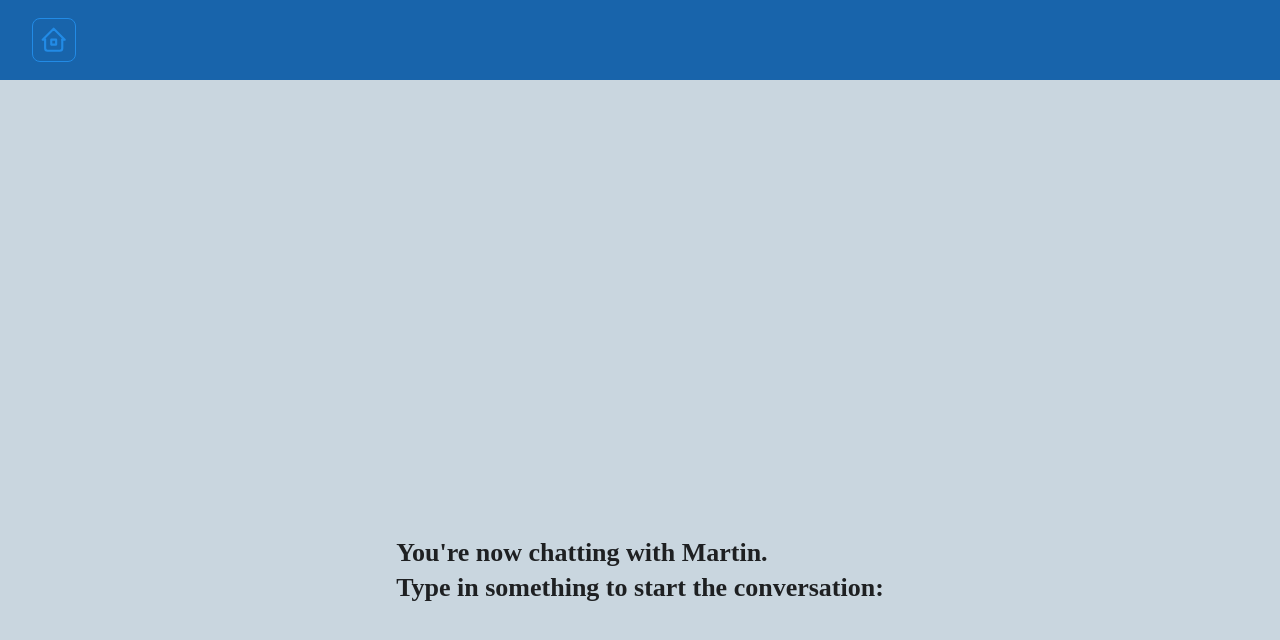
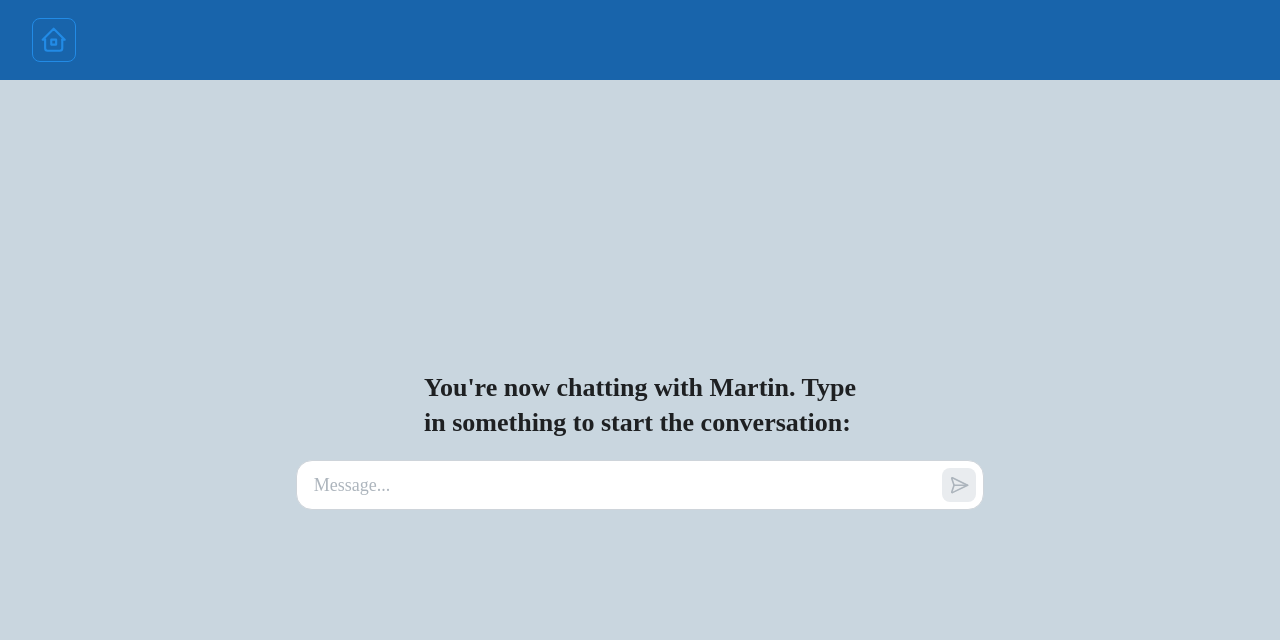
Before and after one commit to nanibaba/chat-io, a Next.js app: page /chat/one-to-one in a window 1280 px wide. Shown: the top 640 px of the page. Built offline with nearby package versions, Linux system fonts and the light colour scheme.

Commit message:
Created chat text input and basic functionality

```diff
--- a/src/app/chat/group/page.js
+++ b/src/app/chat/group/page.js
@@ -4,8 +4,8 @@ import { Title } from '@mantine/core';
 export default function GroupChat() {
     return (
         <CenteredPageContainer>
-          <Title mb="lg" order={2}>
-            You&apos;re now in a group chat with Sigma Squad.<br></br>Type in something to start the conversation:
+          <Title mb="lg" order={2} textWrap="wrap">
+            You&apos;re now in a group chat with Sigma Squad. Type<br></br>in something to start the conversation:
           </Title>
         </CenteredPageContainer>
       )
--- a/src/app/chat/one-to-one/page.js
+++ b/src/app/chat/one-to-one/page.js
@@ -1,12 +1,21 @@
+'use client'
+
+import { useState } from 'react';
 import CenteredPageContainer from '@/ui/components/centeredPageContainer.js';
 import { Title } from '@mantine/core';
+import MessageInput from '@/ui/components/chat/messageInput.js';
 
 export default function RegularChat() {
+  const [isChatActive, setIsChatActive] = useState(false);
+  const justifyContent = isChatActive ? "flex-end": "center";
     return (
-        <CenteredPageContainer>
-          <Title mb="lg" order={2}>
-            You&apos;re now chatting with Martin.<br></br>Type in something to start the conversation:
+        <CenteredPageContainer justifyContent={justifyContent}>
+          {!isChatActive && (
+          <Title mb="lg" order={2} textWrap="wrap">
+            You&apos;re now chatting with Martin. Type<br></br>in something to start the conversation:
           </Title>
+          )}
+          <MessageInput setIsChatActive={setIsChatActive}/>
         </CenteredPageContainer>
       )
 }
--- a/src/app/globals.css
+++ b/src/app/globals.css
@@ -6,6 +6,7 @@
   --foreground-secondary: #329be0;
   --element-background: #329be0;
   --element-foreground: #1E2022;
+  --navbar-height: 80px;
 }
 
 /* Dark theme color palette */
@@ -17,6 +18,7 @@
     --foreground-secondary: #8bf8f4;
     --element-background: #8bf8f4;
     --element-foreground: #333446;
+    --navbar-height: 80px;
   }
 }
 
--- a/src/app/page.js
+++ b/src/app/page.js
@@ -5,7 +5,7 @@ import ChatTypesContainer from '@/ui/components/home/chatTypesContainer.js';
 export default function Home() {
   return (
     <CenteredPageContainer>
-      <Title mb="lg" order={2}>
+      <Title mb="lg" order={2} textWrap="wrap">
         Welcome to ChatIO! Please<br></br>choose your preferred chat type:
       </Title>
       <ChatTypesContainer/>
--- a/src/ui/components/centeredPageContainer.js
+++ b/src/ui/components/centeredPageContainer.js
@@ -1,14 +1,14 @@
 import { Container } from '@mantine/core';
 
-export default function CenteredPageContainer({ children }) {
+export default function CenteredPageContainer({ children, justifyContent = "center"}) {
     return (
       <Container style={{
         display: "flex",
         alignItems: "center",
-        justifyContent: "center",
+        justifyContent,
         flexDirection: "column"
       }}
-        h={1000}
+        h="calc(100vh - var(--navbar-height))"
         fluid>
             {children}
       </Container>
--- /dev/null
+++ b/src/ui/components/chat/messageInput.js
@@ -0,0 +1,23 @@
+'use client'
+
+import { useState } from 'react';
+import SendIcon from './sendIcon.js';
+import { TextInput } from '@mantine/core';
+
+export default function MessageInput({setIsChatActive}) {
+    const [value, setValue] = useState('');
+    const icon = <SendIcon setIsChatActive={setIsChatActive} inputValue={value}/>
+    return (
+    <TextInput aria-label="Message Input"
+        size="lg"
+        w="43rem"
+        maw="65%"
+        radius="lg"
+        rightSectionPointerEvents="all"
+        rightSection={icon}
+        placeholder="Message..."
+        value={value}
+        onChange={(event) => setValue(event.currentTarget.value)}
+    />
+    )
+}
--- /dev/null
+++ b/src/ui/components/chat/sendIcon.js
@@ -0,0 +1,15 @@
+import { ActionIcon } from '@mantine/core';
+import { IconSend2 } from '@tabler/icons-react';
+
+export default function SendIcon({inputValue, setIsChatActive}) {
+    const disabled = inputValue === '' || inputValue === null
+    return (
+    <ActionIcon onClick={() => setIsChatActive(true)}
+        variant="filled"
+        radius="md" size="lg"
+        disabled={disabled}
+        aria-label="Send Message">
+        <IconSend2 style={{ width: '70%', height: '70%' }} stroke={1.75} />
+    </ActionIcon>
+    )
+}
--- a/src/ui/components/navbar.js
+++ b/src/ui/components/navbar.js
@@ -4,7 +4,7 @@ import NavigtionLink from './navlink.js';
 export default function NavBar() {
     return (
     <Container fluid
-        h={80}
+        h="var(--navbar-height)"
         bg="var(--mantine-color-blue-9)"
         pos="fixed"
         top={0}
--- a/src/ui/components/themeProvider.js
+++ b/src/ui/components/themeProvider.js
@@ -25,7 +25,7 @@ const ThemeProvider = ({ children }) => (
   <MantineProvider theme={theme} defaultColorScheme="auto">
     <div>
       <NavBar />
-      <Space h={80} />
+      <Space h="var(--navbar-height)" />
       {children}
     </div>
   </MantineProvider>
```
